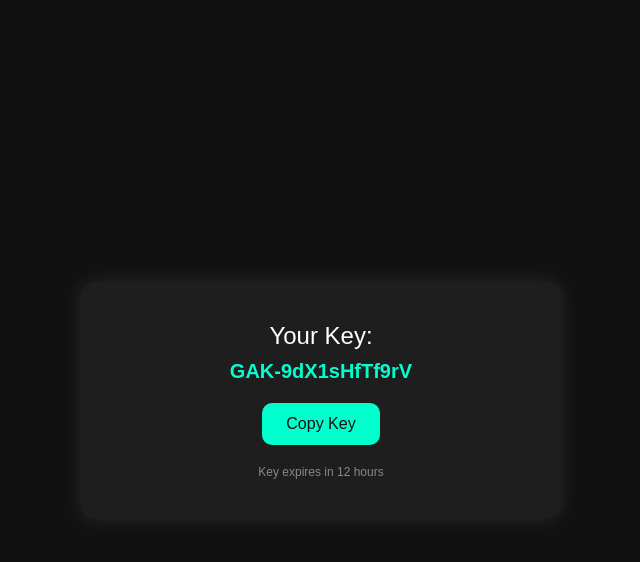
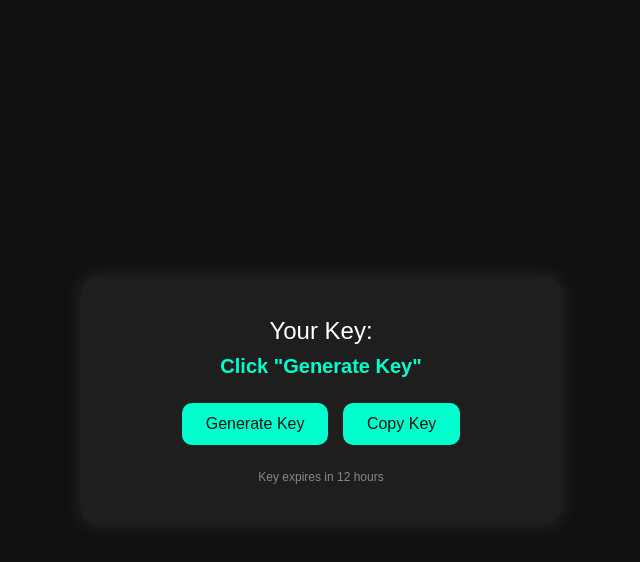
Before and after one commit to TreeNiv/KeysSystemForTreeNiv, a plain HTML site: page index.html in a window 1280 px wide. Both pictures are taken after a click on the button "Copy Key". Shown: the whole page, without its empty margins (319-959 px from the left). Drawn offline with Linux system fonts and the light colour scheme.

Commit message:
Update index.html

```diff
--- a/index.html
+++ b/index.html
@@ -42,6 +42,7 @@
       font-size: 16px;
       cursor: pointer;
       transition: background-color 0.3s;
+      margin: 5px;
     }
     button:hover {
       background-color: #00e6b8;
@@ -56,17 +57,20 @@
 <body>
   <div class="card">
     <div class="key-label">Your Key:</div>
-    <div class="key" id="keyBox">Loading...</div>
+    <div class="key" id="keyBox">Click "Generate Key"</div>
+    <button onclick="generateAndSendKey()">Generate Key</button>
     <button onclick="copyKey()">Copy Key</button>
     <div class="note">Key expires in 12 hours</div>
   </div>
 
-  <form id="keyForm" action="https://script.google.com/macros/s/AKfycby7ROy240FngsM-2RBX3AY2Syax5AS2RN9M4WcKRy0WLqnoayA7YubX-bCs6UvDMQ5uvg/exec" method="POST" target="hiddenFrame">
+  <form id="keyForm" action="https://script.google.com/macros/s/AKfycbw4FeCXztbuxx1V17CoUpCK1Bnz62PCMHH25n5xoT-JR3j-ovnDKDzJ9Co4GjA8dojDiw/exec" method="POST" target="hiddenFrame">
     <input type="hidden" name="key" id="keyInput" />
   </form>
   <iframe name="hiddenFrame" style="display:none;"></iframe>
 
   <script>
+    let currentKey = '';
+
     function generateKey() {
       const chars = 'ABCDEFGHIJKLMNOPQRSTUVWXYZabcdefghijklmnopqrstuvwxyz0123456789';
       let result = 'GAK-';
@@ -76,21 +80,20 @@
       return result;
     }
 
-    // Генерируем ключ и показываем
-    const key = generateKey();
-    document.getElementById("keyBox").innerText = key;
+    function generateAndSendKey() {
+      currentKey = generateKey();
+      document.getElementById("keyBox").innerText = currentKey;
+      document.getElementById("keyInput").value = currentKey;
 
-    // Вставляем ключ в скрытое поле формы
-    document.getElementById("keyInput").value = key;
-
-    // Отправляем форму через небольшую задержку (чтобы DOM обновился)
-    setTimeout(() => {
-      document.getElementById("keyForm").submit();
-      console.log("Key submitted via form.");
-    }, 100);
+      setTimeout(() => {
+        document.getElementById("keyForm").submit();
+        console.log("Key submitted:", currentKey);
+      }, 100);
+    }
 
     function copyKey() {
-      navigator.clipboard.writeText(key).then(() => {
+      if (!currentKey) return alert("Generate a key first!");
+      navigator.clipboard.writeText(currentKey).then(() => {
         alert("Key copied!");
       });
     }
```
